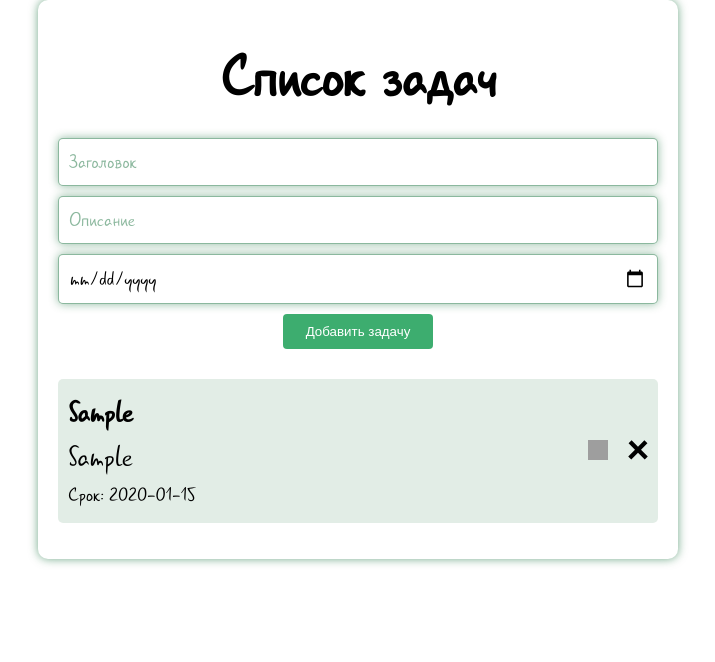
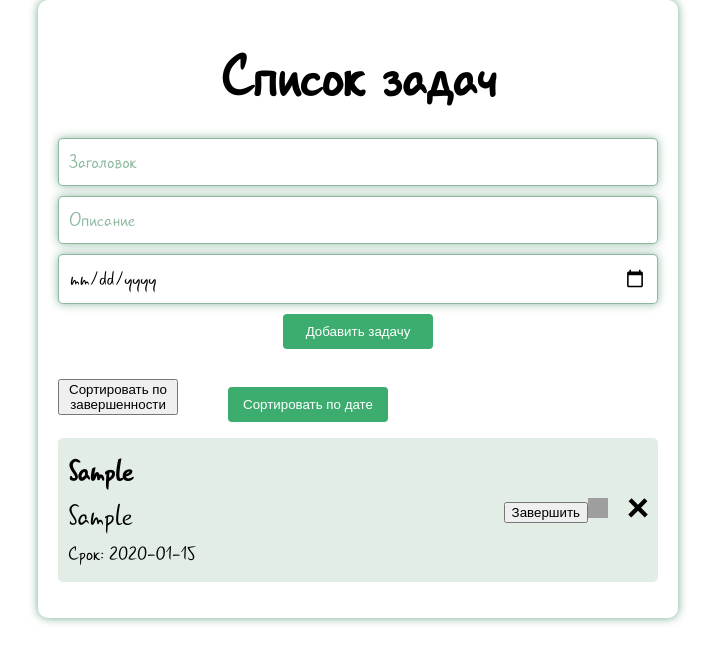
Before and after one commit to KrisGurach/test-task-list, a React (Create React App) app: page / in a window 1280 px wide. Both pictures are taken after typing "Sample", "Sample", "2020-01-15" into the empty fields and a click on the button "Добавить задачу". Shown: the top 662 px of the page, without its empty margins (282-997 px from the left). Built offline with nearby package versions, Linux system fonts and the light colour scheme; grey boxes are pictures that could not be loaded.

Commit message:
added sort by completion

```diff
--- a/src/App.css
+++ b/src/App.css
@@ -44,7 +44,7 @@
   color: rgba(2, 99, 42, 0.453);
 }
 
-.button-save {
+.button-main {
   align-self: center;
   width: 150px;
   padding: 10px;
@@ -55,8 +55,18 @@
   cursor: pointer;
 }
 
-.button-save:hover {
+.button-main:hover {
   background-color:  rgb(10, 151, 73);
+}
+
+.button-sort {
+  margin-right: 15px;
+  width: 120px;
+}
+
+.button-sort-date {
+  margin-left: 35px;
+  width: 160px;
 }
 
 .task-list {
--- a/src/App.js
+++ b/src/App.js
@@ -36,7 +36,7 @@ const App = () => {
       setEditIndex(null);
     } else {
       // добавляем новую задачу
-      updatedTasks = [...tasks, { title, description, deadline }];
+      updatedTasks = [...tasks, { title, description, deadline, completed: false }];
     }
     updateTasks(updatedTasks);
     updateForm();
@@ -51,6 +51,25 @@ const App = () => {
     inputRef.current.focus();
     updateForm(tasks[index]);
     setEditIndex(index);
+  };
+
+  const handleComplete = (index) => {
+    const updatedTasks = tasks.map((task, i) =>
+      i === index ? { ...task, completed: !task.completed } : task
+    );
+    updateTasks(updatedTasks);
+    console.log("n");
+  };
+
+  const handleSortByDate = () => {
+    const sortedTasks = [...tasks].sort((a, b) => new Date(a.deadline) - new Date(b.deadline));
+    updateTasks(sortedTasks);
+  };
+
+  const handleSortByCompletion = () => {
+    const sortedTasks = [...tasks].sort((a, b) => a.completed - b.completed);
+    updateTasks(sortedTasks);
+    console.log(sortedTasks);
   };
 
   return (
@@ -80,19 +99,35 @@ const App = () => {
           onChange={(e) => setDeadline(e.target.value)}
           required
         />
-        <button className="button-save" type="submit">
+        <button className="button-main button-save" type="submit">
           {editIndex !== null ? "Сохранить" : "Добавить задачу"}
         </button>
       </form>
+
+      {/* <button className="button-main button-sort" onClick={handleSortByDate}>Все</button>
+      <button className="button-main button-sort" onClick={handleSortByDate}>Завершенные</button>
+      <button className="button-main button-sort" onClick={handleSortByDate}>Незавершенные</button> */}
+
+      <button className="button-sort" onClick={handleSortByCompletion}>
+        Сортировать по завершенности
+      </button>
+
+      <button className="button-main button-sort-date" onClick={handleSortByDate}>
+        Сортировать по дате
+      </button>
+
       <ul className="task-list">
         {tasks.map((task, index) => (
           <li key={index} className="task">
-            <span>
+            <span style={{ textDecoration: task.completed ? 'line-through' : 'none' }}>
               <p className="list-text list-text_bold">{task.title}</p>
               <p className="list-text">{task.description}</p>
               <p className="list-text list-text_data">Срок: {task.deadline}</p>
             </span>
             <div>
+              <button className="button-complete" onClick={() => handleComplete(index)}>
+               {task.completed ? "Восстановить" : "Завершить"}
+              </button>
               <button className="button-edit" onClick={() => handleEdit(index)}></button>
               <button className="button-delete" onClick={() => handleDelete(index)}></button>
             </div>
```
